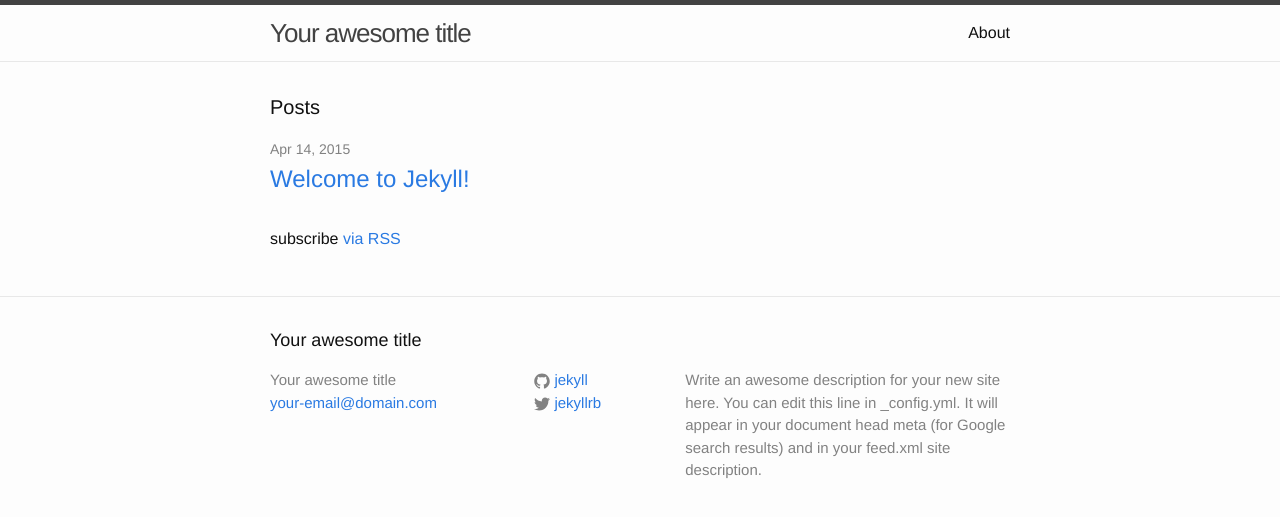
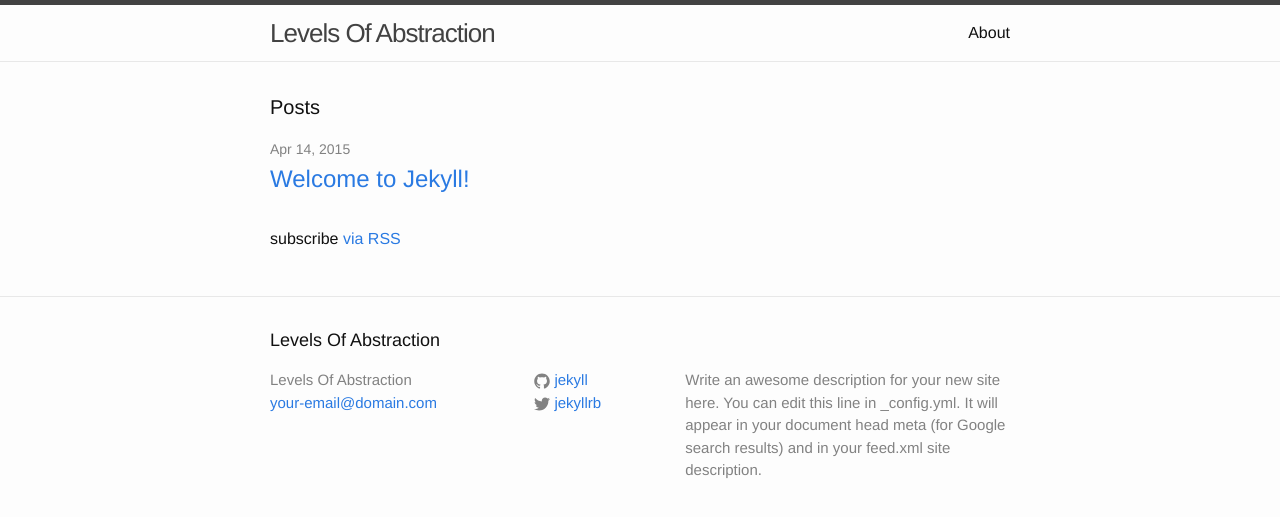
Before and after one commit to bolducp/n-s-f.github.io, a Jekyll site: the page built from index.html, in a window 1280 px wide. Shown: the top 517 px of the page. Built offline with Jekyll 4.4.1, drawn with Linux system fonts in a browser that asks for light colours.

Commit message:
change title

```diff
--- a/_config.yml
+++ b/_config.yml
@@ -1,5 +1,5 @@
 # Site settings
-title: Your awesome title
+title: Levels Of Abstraction
 email: your-email@domain.com
 description: > # this means to ignore newlines until "baseurl:"
   Write an awesome description for your new site here. You can edit this
```
Also changed, not shown: 1 other file.
